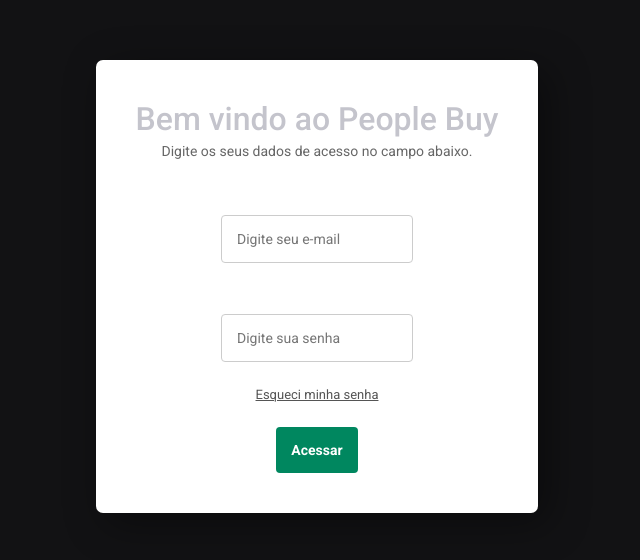
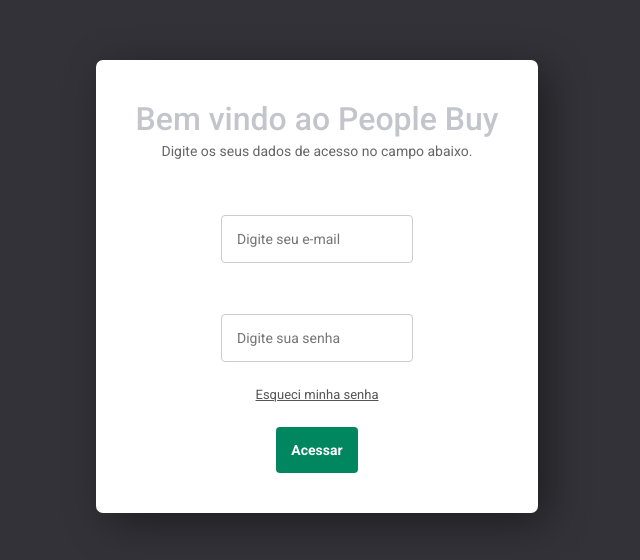
Before and after one commit to dclaumanndeveloper/people-buy-react, a React (Vite) app: page / in a window 1280 px wide. Shown: the part 146-706 px from the top of the page, without its empty margins (323-963 px from the left). Built offline with nearby package versions, Linux system fonts and the light colour scheme.

Commit message:
update: update background color

```diff
--- a/src/global.css
+++ b/src/global.css
@@ -26,7 +26,7 @@
     color: var(--gray-300);
 }
 body{
-     background:  var(--gray-900);
+     background:  var(--gray-600);
      color: var(--gray-300);
      --webkit-font-smoothing: antialiased;
 
```
